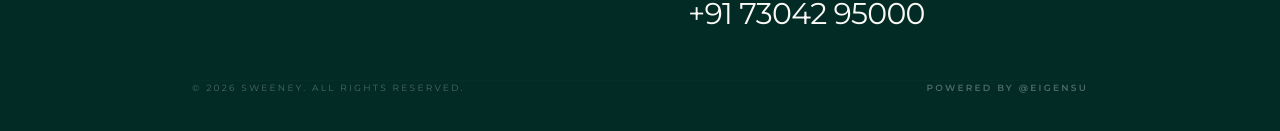
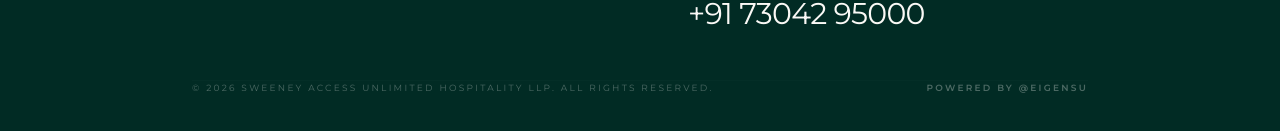
Before and after one commit to Eigensu/sweeney, a Next.js app in the folder apps/sweeney/: page / in a window 1280 px wide. Shown: the part 1813-1944 px from the top of the page. Built offline with nearby package versions, Linux system fonts and the light colour scheme.

Commit message:
Update Footer.tsx

```diff
--- a/apps/sweeney/src/components/footer/Footer.tsx
+++ b/apps/sweeney/src/components/footer/Footer.tsx
@@ -54,7 +54,7 @@ export default function Footer() {
 
       {/* Bottom bar */}
       <div className="mx-auto mt-12 flex max-w-4xl flex-col items-center justify-between gap-4 border-t border-[#faf9f6]/5 font-[family-name:var(--font-montserrat)] text-[9px] tracking-[0.25em] uppercase opacity-30 sm:flex-row">
-        <p>© 2026 Sweeney. All rights reserved.</p>
+        <p>© 2026 Sweeney Access Unlimited Hospitality LLP. All rights reserved.</p>
         <a
           href="mailto:work.eigensu@gmail.com"
           className="font-semibold transition-opacity hover:opacity-100"
```
